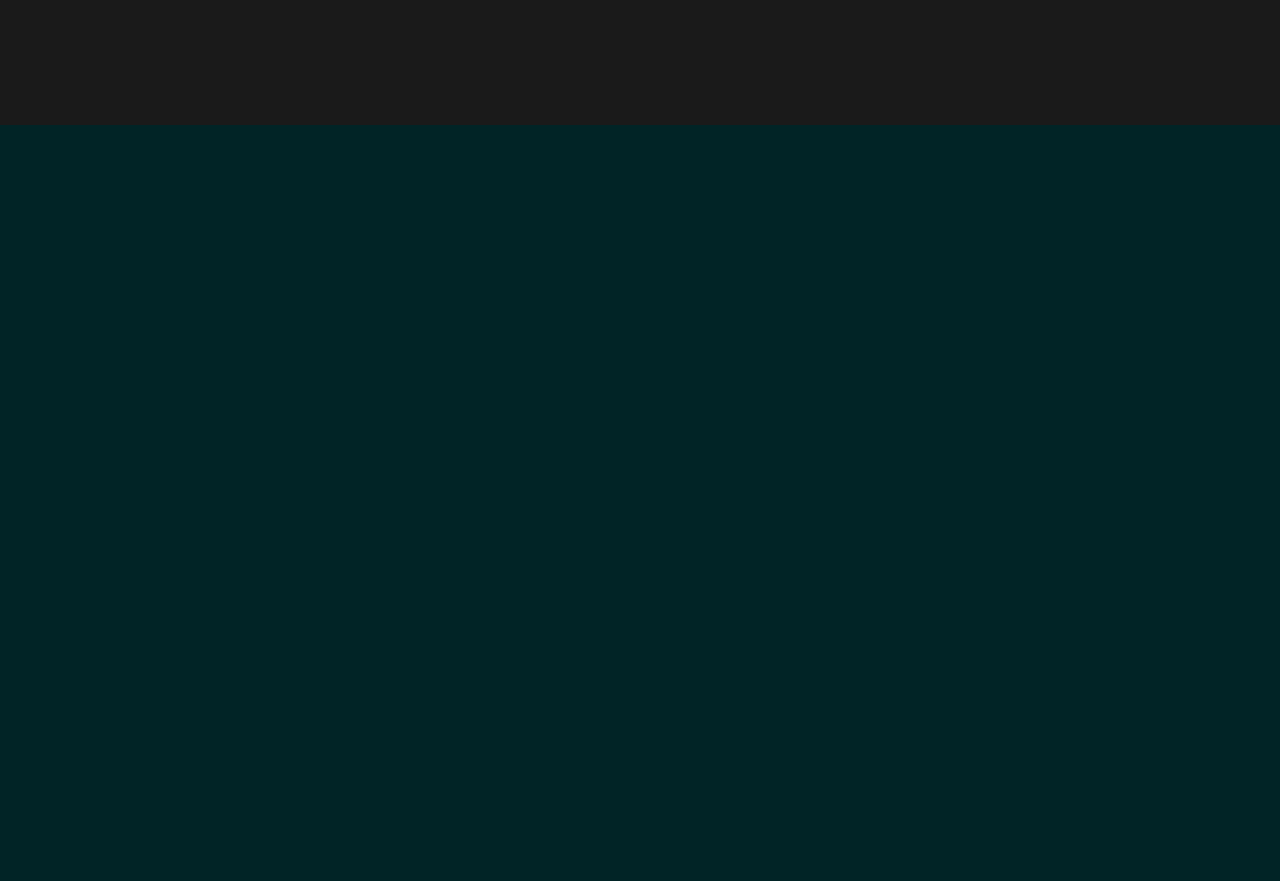
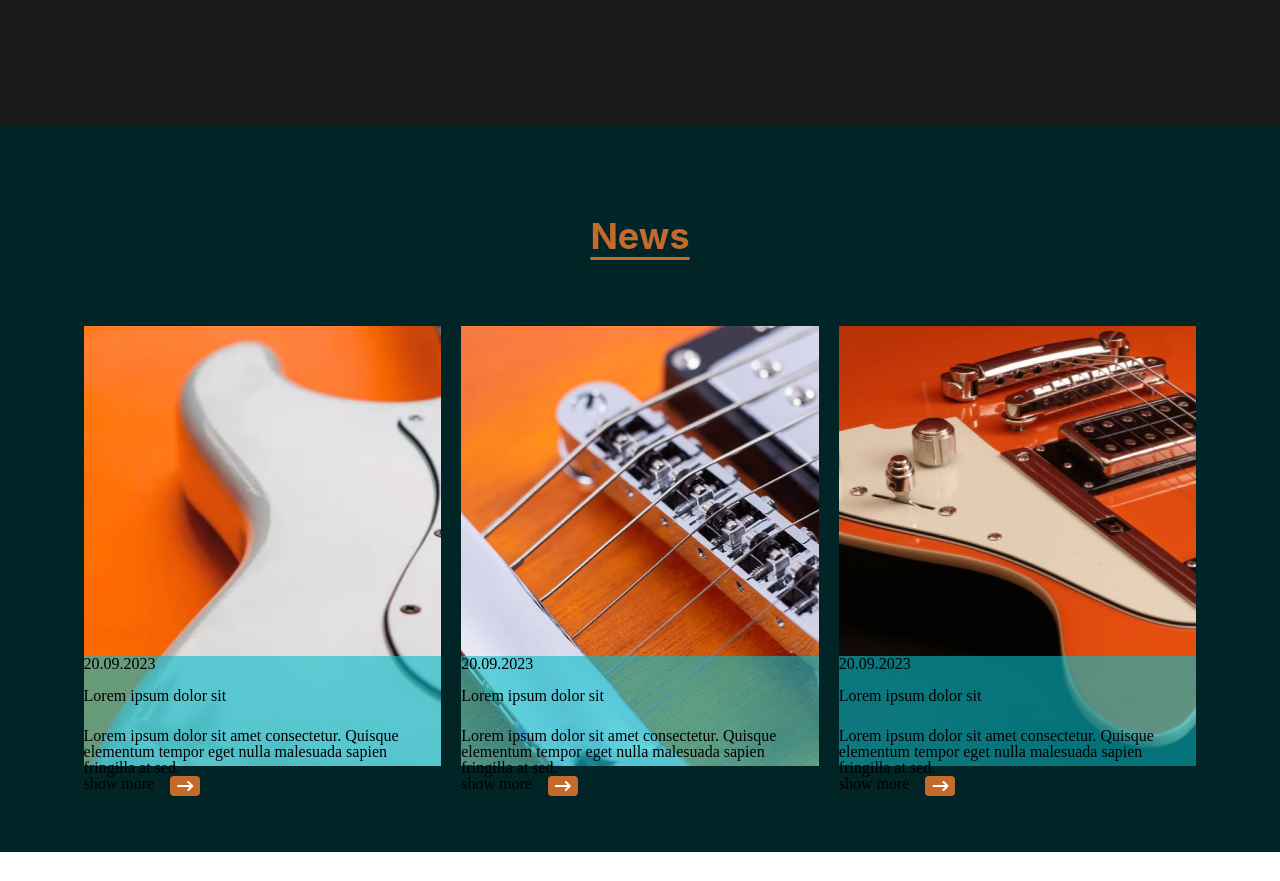
Before and after one commit to dato201/final, a plain HTML site: page index.html in a window 1280 px wide. Shown: the part 1989-2870 px from the top of the page. After the commit the page ends 2841 px from the top, so only its background shows below. Drawn offline with Linux system fonts and the light colour scheme.

Commit message:
add section4

```diff
--- a/css/style.css
+++ b/css/style.css
@@ -244,7 +244,68 @@ span{
     font-weight: 400;
     line-height: 27px;
 }
+/* section4 */
 .section4{
-    height: 756px;
+    /* height: calc(756 / 1440 * 100%); */
+    padding: calc(96 / 1440 * 100%) calc(94 / 1440 * 100%);
     background-color: #012426;
+    display: flex;
+    flex-direction: column;
+    row-gap: 64px;
 }
+.h_section4{
+    margin: auto;
+    color: #C46A2B;
+    font-family: Inter;
+    font-size: 36px;
+    font-style: normal;
+    font-weight: 700;
+    line-height: 52px;
+    text-decoration: underline;
+    text-underline-offset: 8px;
+}
+.section4_img_conteiner{
+    display: flex;
+    column-gap: 20px;
+}
+.section4_cards{
+    width: 404px;
+    height: 440px;
+    display: flex;
+    flex-direction: column-reverse;
+}
+.cards1{
+    background-image: url("../images/Rectangle\ 3\ \(1\).png");
+}
+.cards2{
+    background-image: url("../images/Rectangle\ 3\ \(2\).png");
+}
+.cards3{
+    background-image: url("../images/Rectangle\ 3\ \(3\).png");
+}
+.section4_hover{
+    width: 100%;
+    height: 25%;
+    background-color: #05BCCA99;
+    transition: all 1s ease;
+}
+.section4_hover:hover{
+    height: 100%;
+}
+.section4_hover_div{
+    display: flex;
+    justify-content: space-between;
+    flex-direction: column;
+}
+.div_h5{
+    display: flex;
+    flex-direction: column;
+    row-gap: 16px;
+}
+.section4_p{
+    margin-top: 24px;
+}
+.show_div{
+    display: flex;
+    column-gap: 16px;
+}
--- a/index.html
+++ b/index.html
@@ -102,7 +102,7 @@
                 </div>
             <div class="article_conteiner">
                 <article class="card_section3">
-                    <img src="images/teal-guitar.png" alt="guitar_teal" >
+                    <img src="images/teal-guitar.png" alt="guitar_teal">
                     <figcaption class="figcaption_card_section3">lorem ipsum</figcaption>
                     <div class="text_conteiner">
                         <div class="star">
@@ -132,7 +132,7 @@
                     </div>
                 </article>
                 <article class="card_section3">
-                    <img src="images/teal-guitar.png" alt="guitar_teal" >
+                    <img src="images/teal-guitar.png" alt="guitar_teal">
                     <figcaption class="figcaption_card_section3">lorem ipsum</figcaption>
                     <div class="text_conteiner">
                         <div class="star">
@@ -147,7 +147,7 @@
                     </div>
                 </article>
                 <article class="card_section3">
-                    <img src="images/teal-guitar.png" alt="guitar_teal" >
+                    <img src="images/teal-guitar.png" alt="guitar_teal">
                     <figcaption class="figcaption_card_section3">lorem ipsum</figcaption>
                     <div class="text_conteiner">
                         <div class="star">
@@ -167,8 +167,59 @@
             </div>
         </div>
         </section>
+        <!-- section4 -->
         <section class="section4">
+            <h1 class="h_section4">News</h1>
+            <div class="section4_img_conteiner">
+                <div class="section4_cards cards1">
+                    <div class="section4_hover">
+                        <div class="section4_hover_div">
+                            <div class="div_h5">
+                                <h5 class="h5_section4">20.09.2023</h5>
+                                <h5 class="h5_section4">Lorem ipsum dolor sit</h5>
+                            </div>
+                            <p class="section4_p">Lorem ipsum dolor sit amet consectetur. Quisque elementum tempor eget nulla malesuada sapien fringilla at sed.</p>
+                            <div class="show_div">
+                                <h5 class="show_more">show more</h5>
+                                <i class="fa-solid fa-arrow-right-long"></i>
+                            </div>
 
+                        </div>
+                    </div>
+                </div>
+                <div class="section4_cards cards2">
+                    <div class="section4_hover">
+                        <div class="section4_hover_div">
+                            <div class="div_h5">
+                                <h5 class="h5_section4">20.09.2023</h5>
+                                <h5 class="h5_section4">Lorem ipsum dolor sit</h5>
+                            </div>
+                            <p class="section4_p">Lorem ipsum dolor sit amet consectetur. Quisque elementum tempor eget nulla malesuada sapien fringilla at sed.</p>
+                            <div class="show_div">
+                                <h5 class="show_more">show more</h5>
+                                <i class="fa-solid fa-arrow-right-long"></i>
+                            </div>
+
+                        </div>
+                    </div>
+                </div>
+                <div class="section4_cards cards3">
+                    <div class="section4_hover">
+                        <div class="section4_hover_div">
+                            <div class="div_h5">
+                                <h5 class="h5_section4">20.09.2023</h5>
+                                <h5 class="h5_section4">Lorem ipsum dolor sit</h5>
+                            </div>
+                            <p class="section4_p">Lorem ipsum dolor sit amet consectetur. Quisque elementum tempor eget nulla malesuada sapien fringilla at sed.</p>
+                            <div class="show_div">
+                                <h5 class="show_more">show more</h5>
+                                <i class="fa-solid fa-arrow-right-long"></i>
+                            </div>
+
+                        </div>
+                    </div>
+                </div>
+            </div>
         </section>
     </div>
 
```
Also changed, not shown: images/Rectangle 3 (1).png (added), images/Rectangle 3 (2).png (added), images/Rectangle 3 (3).png (added).
